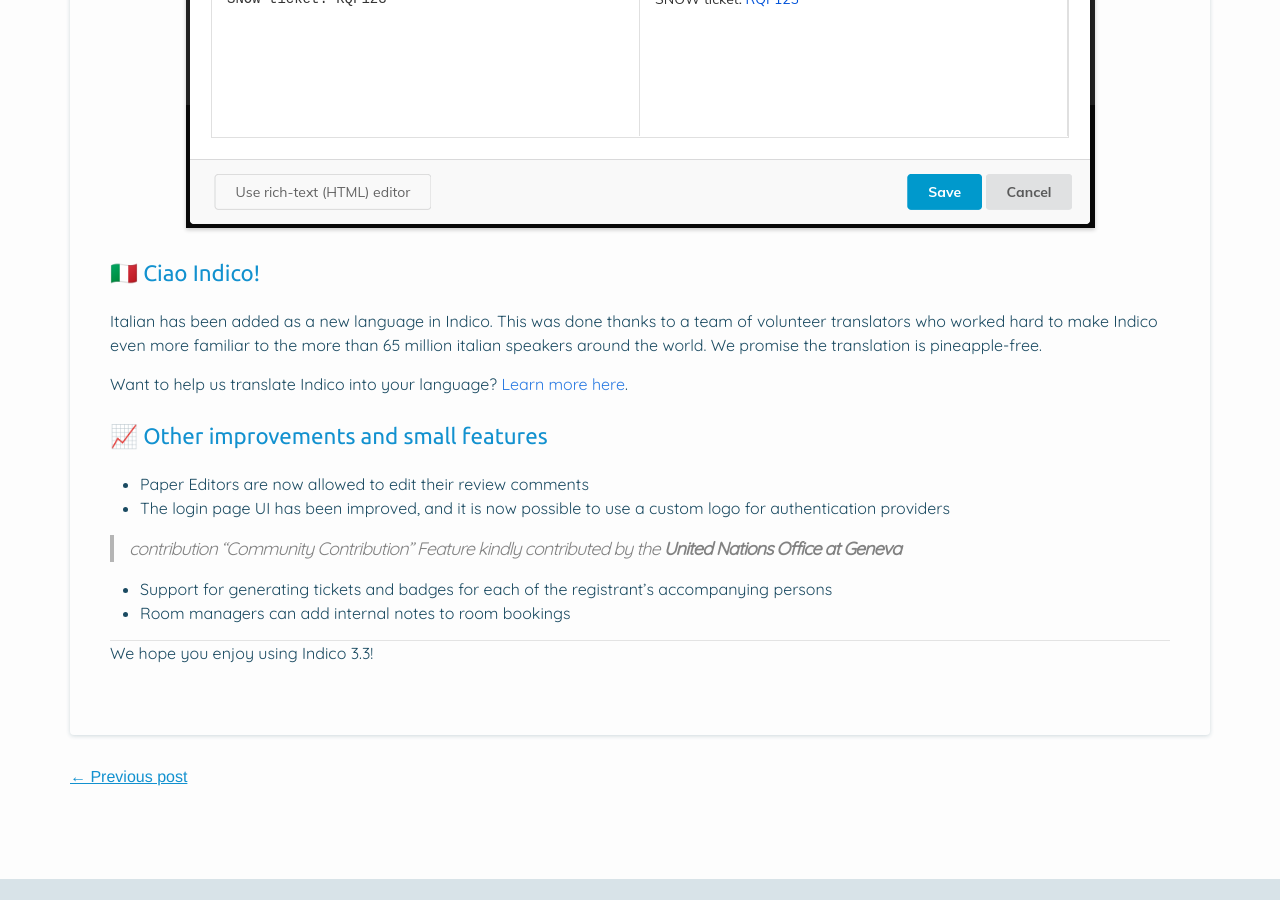
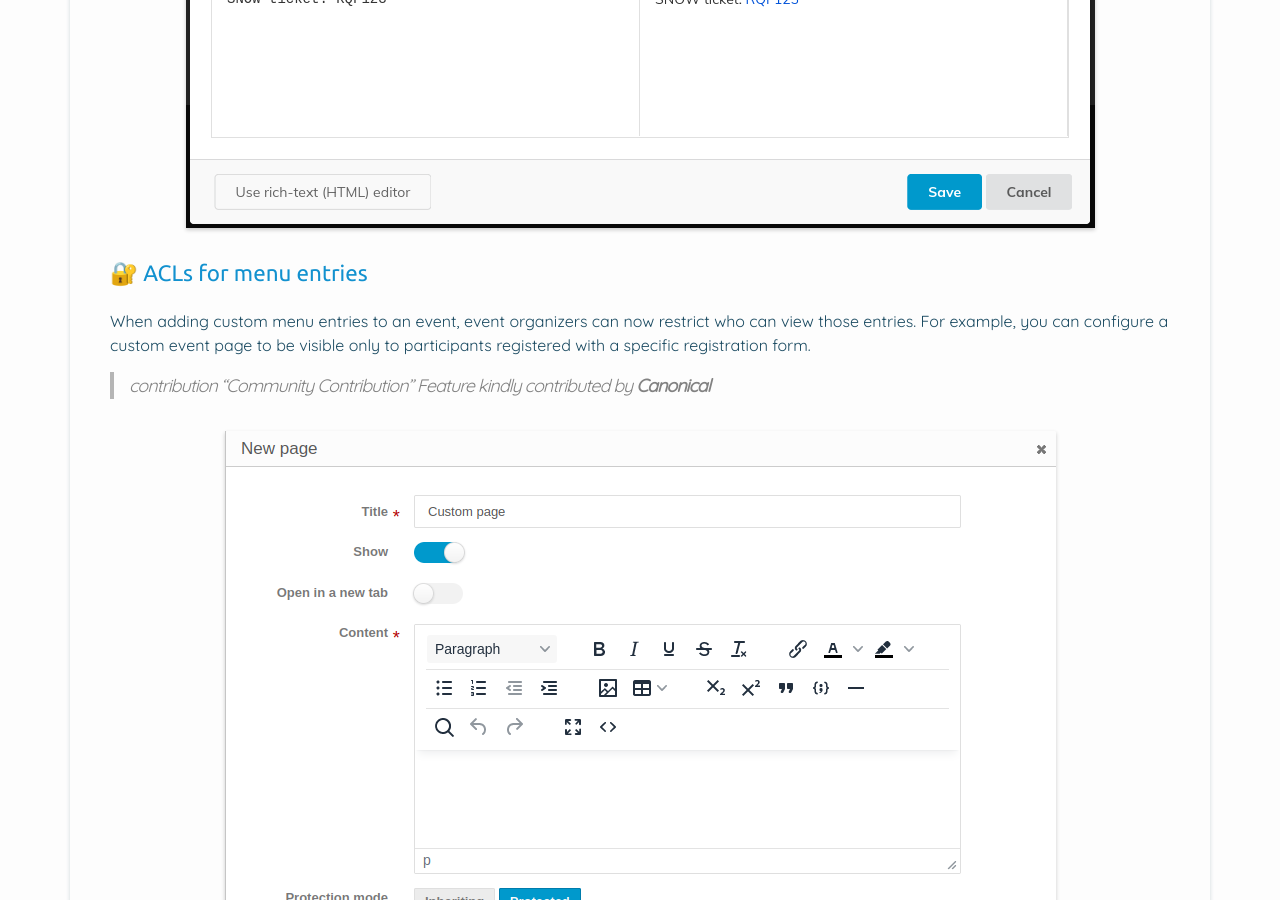
Before and after one commit to indico/indico.github.io, a Jekyll site: the page built from _posts/2023-11-30-indico-3-3-news.md, in a window 1280 px wide and 900 px high, scrolled down 7125 px. Built offline with Jekyll 4.4.1, drawn with Linux system fonts in a browser that asks for light colours; nearby versions of some CDN libraries; comment, search, counter and statistics services are not loaded.

Commit message:
Add a section about menu entries ACLs

```diff
--- a/_posts/2023-11-30-indico-3-3-news.md
+++ b/_posts/2023-11-30-indico-3-3-news.md
@@ -79,6 +79,16 @@
 ![](/assets/2023-11-30-indico-3-3-news/autolinker1.png)
 ![](/assets/2023-11-30-indico-3-3-news/autolinker2.png)
 
+## 🔐 ACLs for menu entries
+
+When adding custom menu entries to an event, event organizers can now restrict who can view those entries.
+For example, you can configure a custom event page to be visible only to participants registered with a specific registration form.
+
+> contribution "Community Contribution"
+> Feature kindly contributed by **Canonical**
+
+![](/assets/2023-11-30-indico-3-3-news/menu-acl.png)
+
 ## 🇮🇹 Ciao Indico!
 
 Italian has been added as a new language in Indico. This was done thanks to a team of volunteer translators who worked hard to make Indico even more familiar to the more than 65 million italian speakers around the world. We promise the translation is pineapple-free.
```
Also changed, not shown: assets/2023-11-30-indico-3-3-news/menu-acl.png (added).
